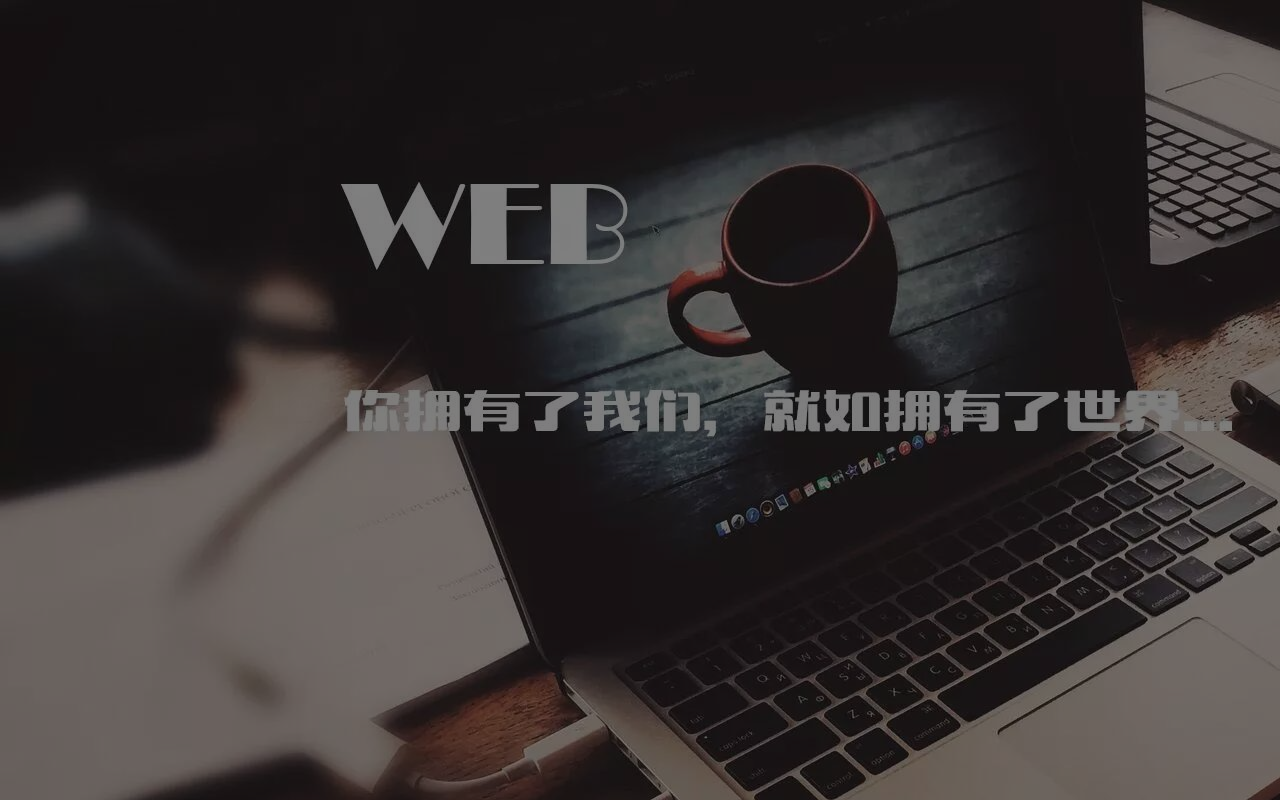
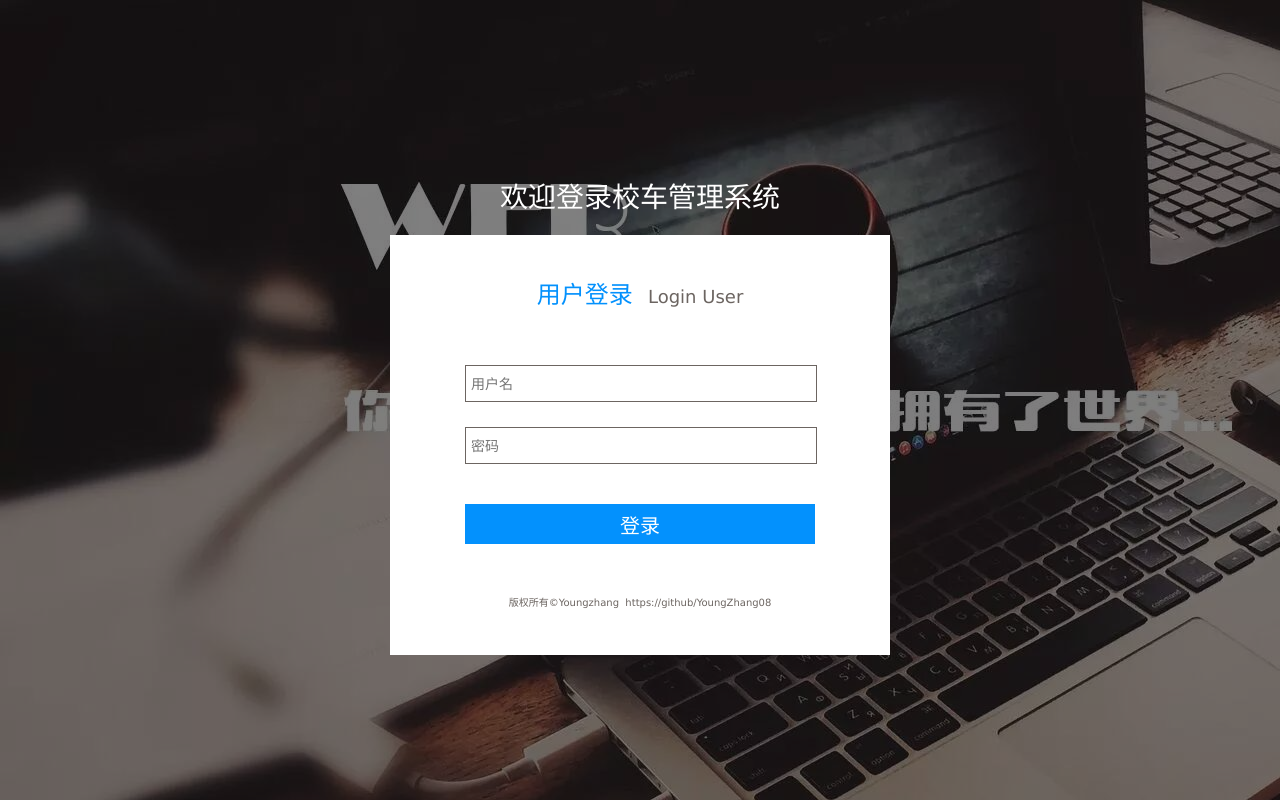
Before and after one commit to YoungZhang08/schooleBus_view, a website: page src/index.html in a window 1280 px wide. Drawn offline with Linux system fonts and the light colour scheme.

Commit message:
登录页面搭建完成

```diff
--- a/gulpfile.js
+++ b/gulpfile.js
@@ -27,7 +27,7 @@ gulp.task('less', function() {
         .pipe(gulp.dest('src/css')); //输出文件夹
 });
 
-gulp.task('scripts',function(){
+gulp.task('css',function(){
     return gulp.src('src/css/*.css')
         .pipe(concat('main.css'))
         .pipe(gulp.dest('lastpack/css'))
@@ -45,7 +45,7 @@ gulp.task('server', function() {
     });
 
     gulp.watch(['src/js/*.js', 'src/less/*.less', 'src/html/*.html'], function() {
-        gulp.run('lint', 'less', 'scripts');
+        gulp.run('lint', 'less', 'css');
         console.log('ok');
         browserSync.reload();
     });
--- a/lastpack/css/main.css
+++ b/lastpack/css/main.css
@@ -4,15 +4,96 @@ body {
   height: 100%;
   overflow: hidden;
 }
+input {
+  -webkit-box-shadow: 0 0 0px 1000px white inset;
+}
 #container {
   width: 100%;
   height: 100%;
+  overflow: hidden;
 }
-#container .back {
+#container .login_content {
+  z-index: 1;
+  max-width: 500px;
+  height: 450px;
+  position: absolute;
+  margin: auto;
+  left: 0;
+  top: 0;
+  right: 0;
+  bottom: 0;
+}
+#container .login_content .login_title {
+  position: absolute;
+  width: 60%;
+  height: 40px;
+  text-align: center;
+  font-size: 28px;
+  color: #fff;
+  margin-left: 100px;
+}
+#container .login_content .login_title p {
+  color: #ffffff;
+  text-align: center;
+}
+#container .login_content .login_form {
   width: 100%;
-  height: 100%;
+  height: 420px;
+  margin-top: 60px;
+  background-color: #ffffff;
 }
-#container .overlay {
+#container .login_content .login_form .login_form_head {
+  position: absolute;
+  width: 50%;
+  height: 30px;
+  margin-top: 40px;
+  margin-left: 125px;
+}
+#container .login_content .login_form .login_form_head p {
+  font-size: 24px;
+  color: #0391FD;
+  text-align: center;
+}
+#container .login_content .login_form .login_form_head p span {
+  font-size: 18px;
+  color: #6C6561;
+}
+#container .login_content .login_form .login_form_content {
+  position: absolute;
+  width: 70%;
+  height: 200px;
+  margin-top: 130px;
+  margin-left: 75px;
+}
+#container .login_content .login_form .login_form_content input {
+  width: 100%;
+  height: 35px;
+  border: 1px solid #6C6561;
+  margin-bottom: 25px;
+  text-indent: 5px;
+}
+#container .login_content .login_form .login_form_content button {
+  width: 100%;
+  height: 40px;
+  margin-top: 15px;
+  color: #ffffff;
+  font-size: 20px;
+  background-color: #0391FD;
+}
+#container .login_content .login_form .login_form_content .login_form_foot {
+  width: 100%;
+  height: 20px;
+  color: #6C6561;
+  font-size: 10px;
+  text-align: center;
+  margin-top: 50px;
+}
+#container .login_back {
+  width: 100%;
+  height: auto;
+  min-height: 400px;
+}
+#container .login_back .overlay {
   position: fixed;
   top: 0;
   right: 0;
--- a/src/index.html
+++ b/src/index.html
@@ -7,10 +7,28 @@
 </head>
 <body>
 	<div id="container" class="container">
-		<div class="back">
+		<div class="login_back">
 			<img src="images/loginback.jpg">
+			<div class="overlay"></div>
 		</div>
-		<div class="overlay"></div>
+		<div class="login_content">
+			<div class="login_title">
+				<p>欢迎登录校车管理系统</p>
+			</div>
+			<div class="login_form">
+				<div class="login_form_head">
+					<p>用户登录&nbsp;&nbsp;<span>Login User</span></p>
+				</div>
+				<div class="login_form_content">
+					<input type="text" name="user_id" placeholder="用户名">
+					<input type="password" name="user_password" placeholder="密码">
+					<button>登录</button>
+					<div class="login_form_foot">
+						版权所有©Youngzhang&nbsp;&nbsp;https://github/YoungZhang08
+					</div>
+				</div>
+			</div>
+		</div>
 	</div>
 </body>
 </html>
--- a/src/less/index.less
+++ b/src/less/index.less
@@ -3,13 +3,93 @@ html,body{
 	height: 100%;
 	overflow: hidden;
 }
+input{
+	-webkit-box-shadow: 0 0 0px 1000px white inset;
+}
 #container{
 	width: 100%;
 	height: 100%;
-	.back{
+	overflow: hidden;
+	.login_content{
+		z-index: 1;
+		max-width: 500px;
+		height: 450px;
+		position: absolute;
+		margin: auto;
+		left:0;
+	    top:0;
+	    right:0;
+		bottom:0;
+		.login_title{
+			position: absolute;
+			width: 60%;
+			height: 40px;
+			text-align: center;
+			font-size: 28px;
+			color: #fff;
+			margin-left: 100px;
+			p{
+				color: #ffffff;
+				text-align: center;
+			}
+		}
+		.login_form{
 			width: 100%;
-		height: 100%;
+			height: 420px;
+			margin-top: 60px;
+			background-color: #ffffff;
+			.login_form_head{
+				position: absolute;
+				width: 50%;
+				height: 30px;
+				margin-top:  40px;
+				margin-left: 125px;
+				p{
+					font-size: 24px;
+					color: #0391FD;
+					text-align: center;
+					span{
+						font-size: 18px;
+						color: #6C6561;
 					}
+				}
+			}
+			.login_form_content{
+				position: absolute;
+				width: 70%;
+				height: 200px;
+				margin-top: 130px;
+				margin-left: 75px;
+				input{
+					width: 100%;
+					height: 35px;
+					border: 1px solid #6C6561;
+					margin-bottom: 25px;
+					text-indent: 5px;
+				}
+				button{
+					width: 100%;
+					height: 40px;
+					margin-top: 15px;
+					color: #ffffff;
+					font-size: 20px;
+					background-color: #0391FD;
+				}
+				.login_form_foot{
+					width: 100%;
+					height: 20px;
+					color: #6C6561;
+					font-size: 10px;
+					text-align: center;
+					margin-top: 50px;
+				}
+			}
+		}
+	}
+	.login_back{
+		width: 100%;
+		height: auto;
+		min-height: 400px;
 		.overlay{
 			position: fixed;
 			top: 0;
@@ -19,3 +99,4 @@ html,body{
 			background: rgba(0,0,0,.5);
 		}
 	}
+}
```
Also changed, not shown: lastpack/css/main.min.css, src/css/index.css. Lines whose indentation alone changed are shown as unchanged.
